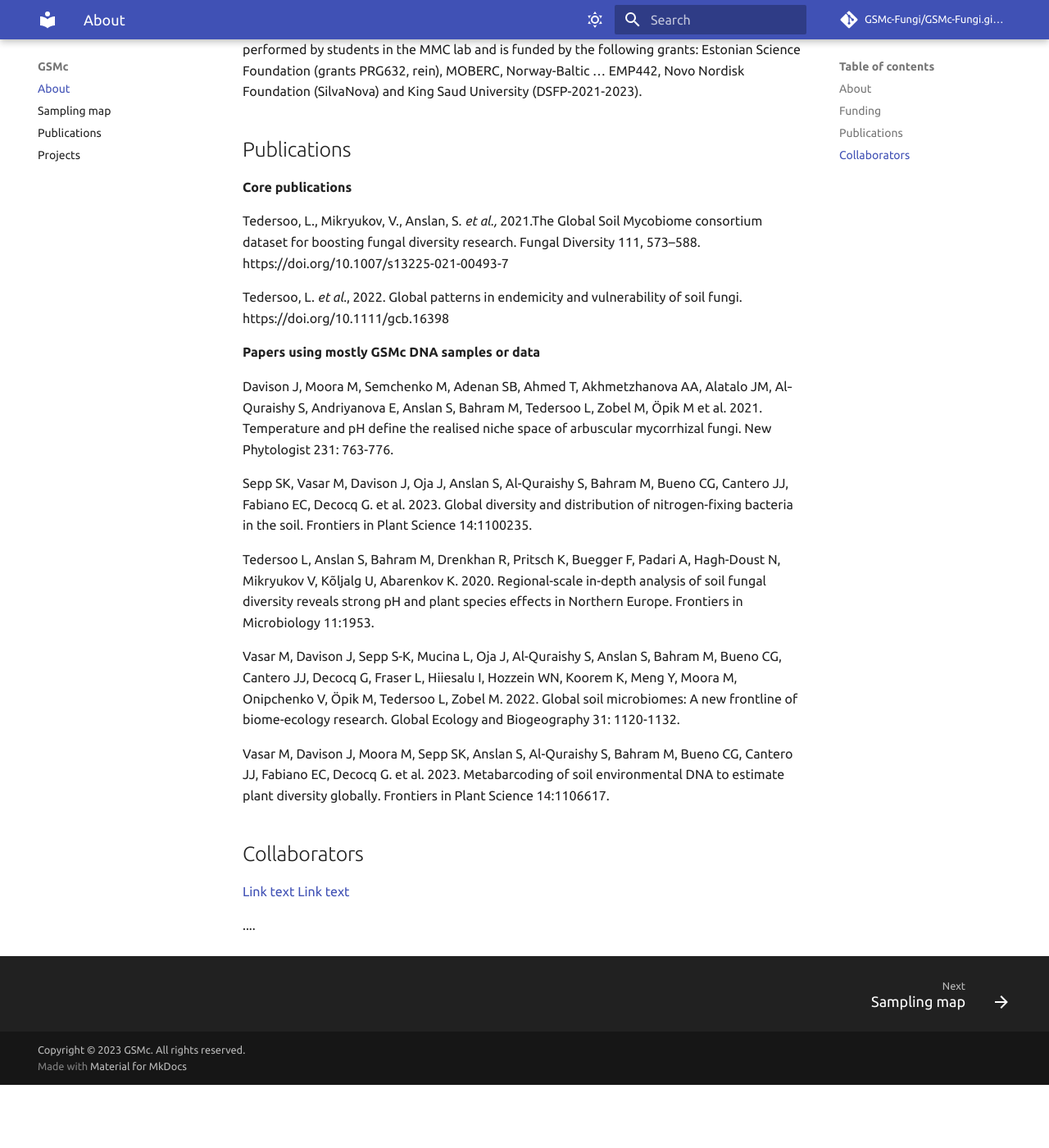
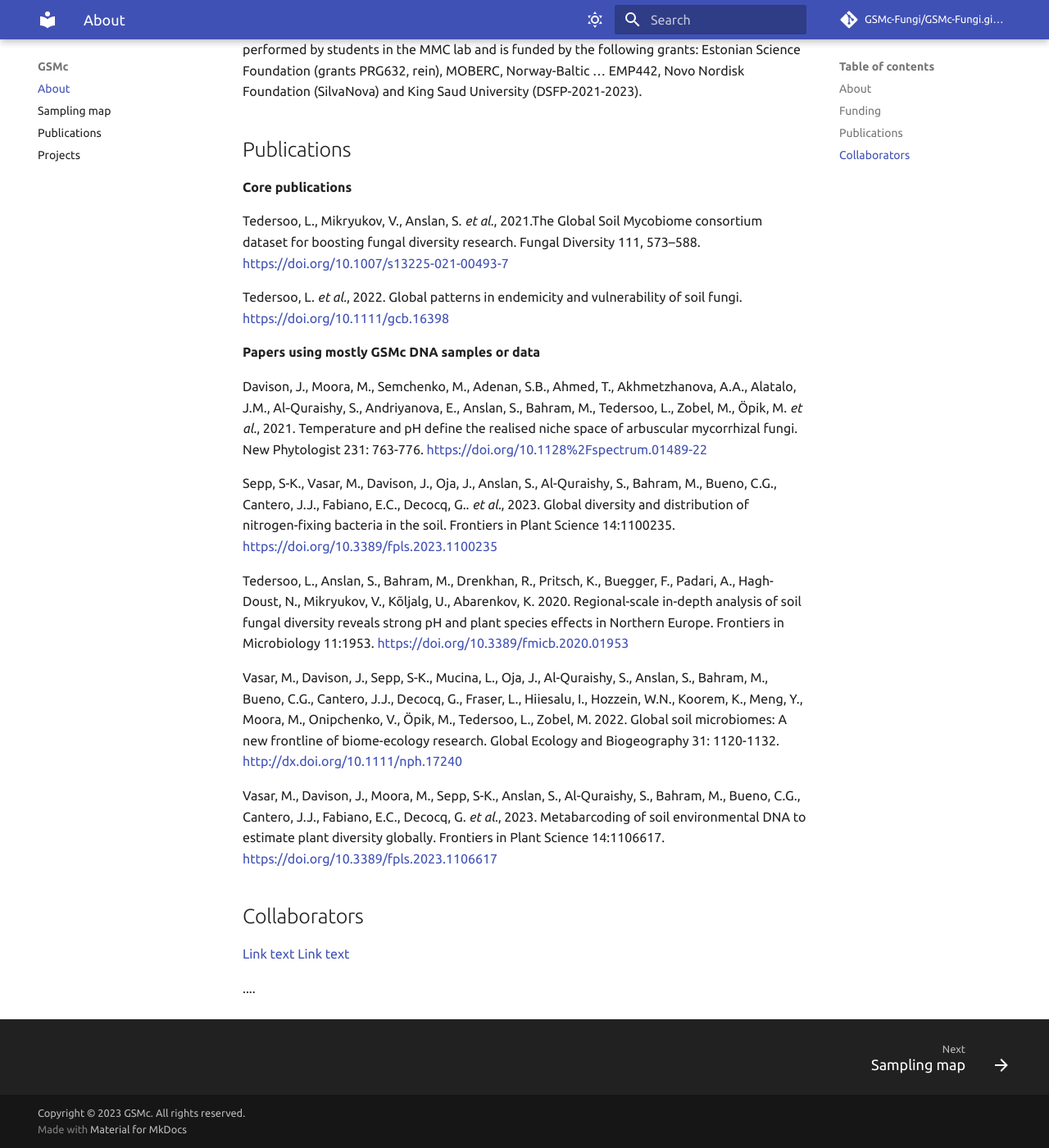
Before and after one commit to vmikk/GSMc-Fungi.github.io, an MkDocs documentation site: the page built from docs/index.md, in a window 1280 px wide and 1400 px high, scrolled down 1339 px. Shown: the whole window at 82% size. Built offline with MkDocs 1.6.1 and Material for MkDocs 9.7.7, drawn with Linux system fonts in a browser that asks for light colours; comment, search, counter and statistics services are not loaded; before the commit the page ends 2662 px from its top, so only the background shows below that.

Commit message:
publications

```diff
--- a/docs/index.md
+++ b/docs/index.md
@@ -36,27 +36,27 @@ Funding of the fieldwork and shipping comes from the GSMc partners. Molecular wo
 ## Publications
 **Core publications**
 
-Tedersoo, L., Mikryukov, V., Anslan, S. _et al.,_ 2021.The Global Soil Mycobiome consortium dataset for boosting fungal diversity research. Fungal Diversity 111, 573–588. https://doi.org/10.1007/s13225-021-00493-7
+Tedersoo, L., Mikryukov, V., Anslan, S. _et al._, 2021.The Global Soil Mycobiome consortium dataset for boosting fungal diversity research. Fungal Diversity 111, 573–588. [https://doi.org/10.1007/s13225-021-00493-7](https://doi.org/10.1007/s13225-021-00493-7)
 
-Tedersoo, L. _et al._, 2022. Global patterns in endemicity and vulnerability of soil fungi. https://doi.org/10.1111/gcb.16398
+Tedersoo, L. _et al._, 2022. Global patterns in endemicity and vulnerability of soil fungi. [https://doi.org/10.1111/gcb.16398](https://doi.org/10.1111/gcb.16398)
 
 
 
 **Papers using mostly GSMc DNA samples or data**
 
-Davison J, Moora M, Semchenko M, Adenan SB, Ahmed T, Akhmetzhanova AA, Alatalo JM, Al‐Quraishy S, Andriyanova E, Anslan S, Bahram M, Tedersoo L, Zobel M, Öpik M et al. 2021. Temperature and pH define the realised niche space of arbuscular mycorrhizal fungi. New Phytologist 231: 763-776.
+Davison, J., Moora, M., Semchenko, M., Adenan, S.B., Ahmed, T., Akhmetzhanova, A.A., Alatalo, J.M., Al‐Quraishy, S., Andriyanova, E., Anslan, S., Bahram, M., Tedersoo, L., Zobel, M., Öpik, M. _et al._, 2021. Temperature and pH define the realised niche space of arbuscular mycorrhizal fungi. New Phytologist 231: 763-776. [https://doi.org/10.1128%2Fspectrum.01489-22](https://doi.org/10.1128%2Fspectrum.01489-22)
 
 
-Sepp SK, Vasar M, Davison J, Oja J, Anslan S, Al-Quraishy S, Bahram M, Bueno CG, Cantero JJ, Fabiano EC, Decocq G. et al. 2023. Global diversity and distribution of nitrogen-fixing bacteria in the soil. Frontiers in Plant Science 14:1100235.
+Sepp, S-K., Vasar, M., Davison, J., Oja, J., Anslan, S., Al-Quraishy, S., Bahram, M., Bueno, C.G., Cantero, J.J., Fabiano, E.C., Decocq, G.. _et al._, 2023. Global diversity and distribution of nitrogen-fixing bacteria in the soil. Frontiers in Plant Science 14:1100235. [https://doi.org/10.3389/fpls.2023.1100235](https://doi.org/10.3389/fpls.2023.1100235)
 
 
-Tedersoo L, Anslan S, Bahram M, Drenkhan R, Pritsch K, Buegger F, Padari A, Hagh-Doust N, Mikryukov V, Kõljalg U, Abarenkov K. 2020. Regional-scale in-depth analysis of soil fungal diversity reveals strong pH and plant species effects in Northern Europe. Frontiers in Microbiology 11:1953.
+Tedersoo, L., Anslan, S., Bahram, M., Drenkhan, R., Pritsch, K., Buegger, F., Padari, A., Hagh-Doust, N., Mikryukov, V., Kõljalg, U., Abarenkov, K. 2020. Regional-scale in-depth analysis of soil fungal diversity reveals strong pH and plant species effects in Northern Europe. Frontiers in Microbiology 11:1953. [https://doi.org/10.3389/fmicb.2020.01953](https://doi.org/10.3389/fmicb.2020.01953)
 
 
-Vasar M, Davison J, Sepp S-K, Mucina L, Oja J, Al-Quraishy S, Anslan S, Bahram M, Bueno CG, Cantero JJ, Decocq G, Fraser L, Hiiesalu I, Hozzein WN, Koorem K, Meng Y, Moora M, Onipchenko V, Öpik M, Tedersoo L, Zobel M. 2022. Global soil microbiomes: A new frontline of biome-ecology research. Global Ecology and Biogeography 31: 1120-1132.
+Vasar, M., Davison, J., Sepp, S-K., Mucina, L., Oja, J., Al-Quraishy, S., Anslan, S., Bahram, M., Bueno, C.G., Cantero, J.J., Decocq, G., Fraser, L., Hiiesalu, I., Hozzein, W.N., Koorem, K., Meng, Y., Moora, M., Onipchenko, V., Öpik, M., Tedersoo, L., Zobel, M. 2022. Global soil microbiomes: A new frontline of biome-ecology research. Global Ecology and Biogeography 31: 1120-1132. [http://dx.doi.org/10.1111/nph.17240](http://dx.doi.org/10.1111/nph.17240)
 
 
-Vasar M, Davison J, Moora M, Sepp SK, Anslan S, Al-Quraishy S, Bahram M, Bueno CG, Cantero JJ, Fabiano EC, Decocq G. et al. 2023. Metabarcoding of soil environmental DNA to estimate plant diversity globally. Frontiers in Plant Science 14:1106617.
+Vasar, M., Davison, J., Moora, M., Sepp, S-K., Anslan, S., Al-Quraishy, S., Bahram, M., Bueno, C.G., Cantero, J.J., Fabiano, E.C., Decocq, G. _et al._, 2023. Metabarcoding of soil environmental DNA to estimate plant diversity globally. Frontiers in Plant Science 14:1106617. [https://doi.org/10.3389/fpls.2023.1106617](https://doi.org/10.3389/fpls.2023.1106617)
 
 ## Collaborators
 
```
